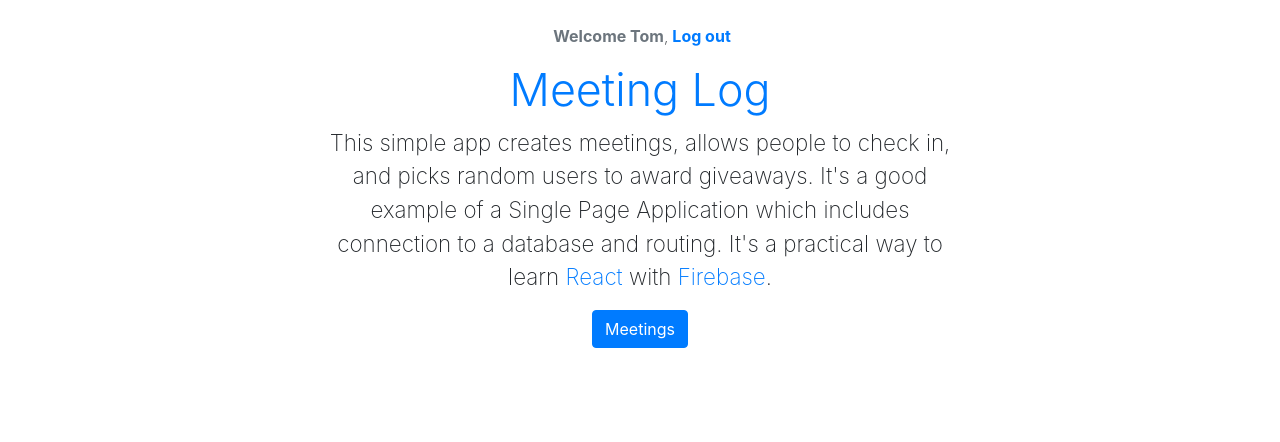
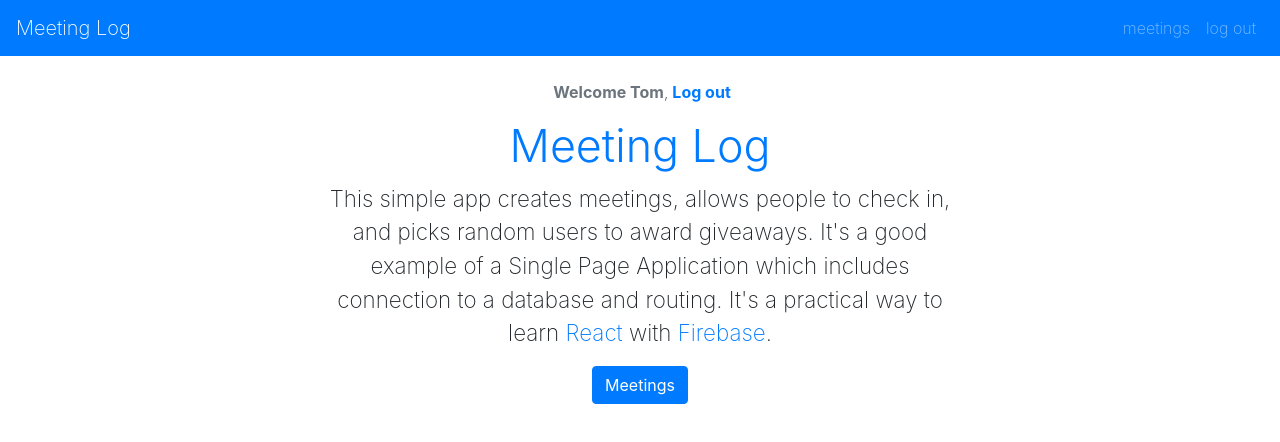
Before and after one commit to TWood-IRL/myreactapp, a React (Create React App) app: page / in a window 1280 px wide. Shown: the top 442 px of the page. Built offline with nearby package versions, Linux system fonts and the light colour scheme.

Commit message:
Adding in navigation pane

```diff
--- a/src/App.js
+++ b/src/App.js
@@ -2,6 +2,7 @@
 import React, { Component } from 'react';
 import Home from './Home' ;
 import Welcome from './Welcome' ;
+import Navigation from './Navigation' ;
 class App extends Component {
 
   constructor(){
@@ -14,6 +15,7 @@ class App extends Component {
   render() {
     return (
       <div>
+        <Navigation user={this.state.user} />
         {this.state.user && <Welcome user={this.state.user} />}
         <Home user={this.state.user} />
       </div>
--- /dev/null
+++ b/src/Navigation.js
@@ -0,0 +1,40 @@
+import React, { Component } from 'react'
+import { FaUsers } from 'react-icons/fa';
+class Navigation extends Component {
+    render() {
+        const { user } = this.props;
+
+        return (
+            <nav className="site-nav family-sans navbar navbar-expand bg-primary navbar-dark higher">
+                <div className="container-fluid">
+                    <a href="/" className="navbar-brand">
+                        Meeting Log
+                    </a>
+                    <div className="navbar-nav ml-auto">
+
+                        {user && (
+                        <a className="nav-item nav-link" href="/meetings">
+                            meetings
+                        </a>
+                        )}
+                        {! user && (
+                        <a className="nav-item nav-link" href="/login">
+                        login
+                        </a>)}
+                        {!user && (
+                        <a className="nav-item nav-link" href="/register">
+                        register
+                        </a>)}
+                        {user && (
+                        <a className="nav-item nav-link" href="/login">
+                            log out
+                        </a>)}
+
+
+                    </div>
+                </div>
+            </nav>
+        );
+    }
+}
+export default Navigation;
```
